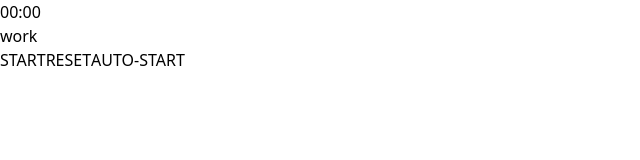
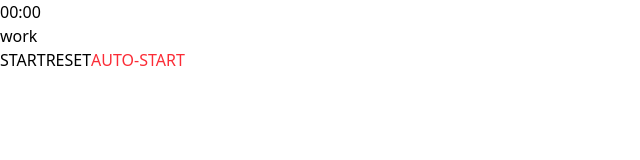
Before and after one commit to leakoo/pomodoro-chrome-extension, a React (Vite) app: page / in a window 1280 px wide. Shown: the top 160 px of the page, without its empty margins (0-640 px from the left). Built offline with nearby package versions, Linux system fonts and the light colour scheme.

Commit message:
feat: Add visible on/off for auto start

```diff
--- a/src/app.jsx
+++ b/src/app.jsx
@@ -34,7 +34,9 @@ export default function App() {
         mode={mode}
       />
 
-      <TimerControls />
+      <TimerControls
+        autoStart={autoStart}
+      />
     </>
   )
 };
--- a/src/components/timer-controls.jsx
+++ b/src/components/timer-controls.jsx
@@ -1,4 +1,4 @@
-export default function TimerControls() {
+export default function TimerControls({ autoStart }) {
 
   // Send message to background.js to start timer and log any errors
   function handleStart() {
@@ -22,6 +22,7 @@ export default function TimerControls() {
     });
   };
 
+  // Send message to background.js to auto start and log any errors
   function handleAutoStart() {
     chrome.runtime.sendMessage({ action: "AUTO_START" }, (res) => {
       if (chrome.runtime.lastError) {
@@ -36,7 +37,9 @@ export default function TimerControls() {
     <>
       <button onClick={handleStart}>START</button>
       <button onClick={handleReset}>RESET</button>
-      <button onClick={handleAutoStart}>AUTO-START</button>
+      <button onClick={handleAutoStart}>
+        {autoStart === false ? <p className="text-red-500">AUTO-START</p> : <p className="text-green-500">AUTO-START</p>}
+      </button>
     </>
   );
 };
```
